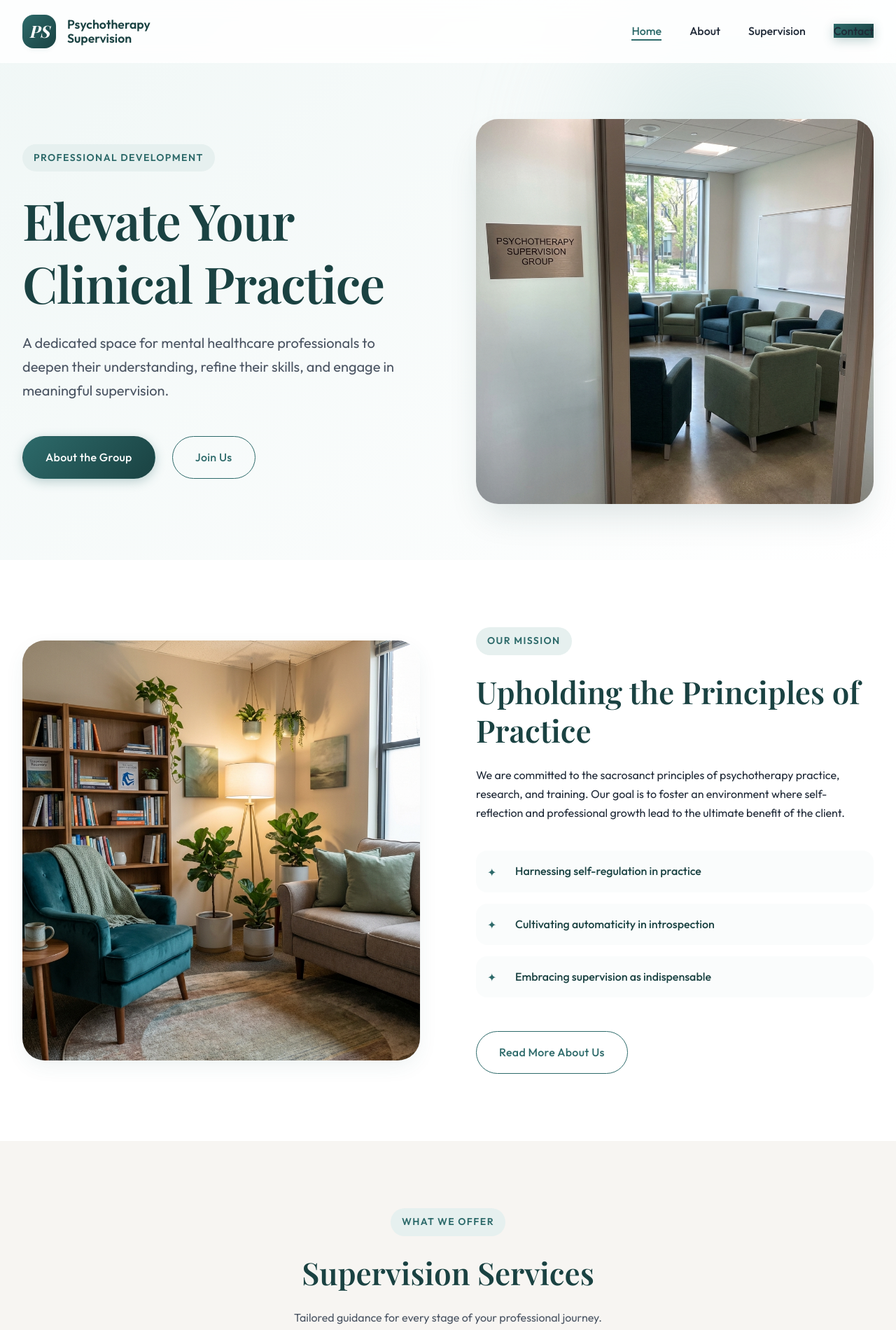
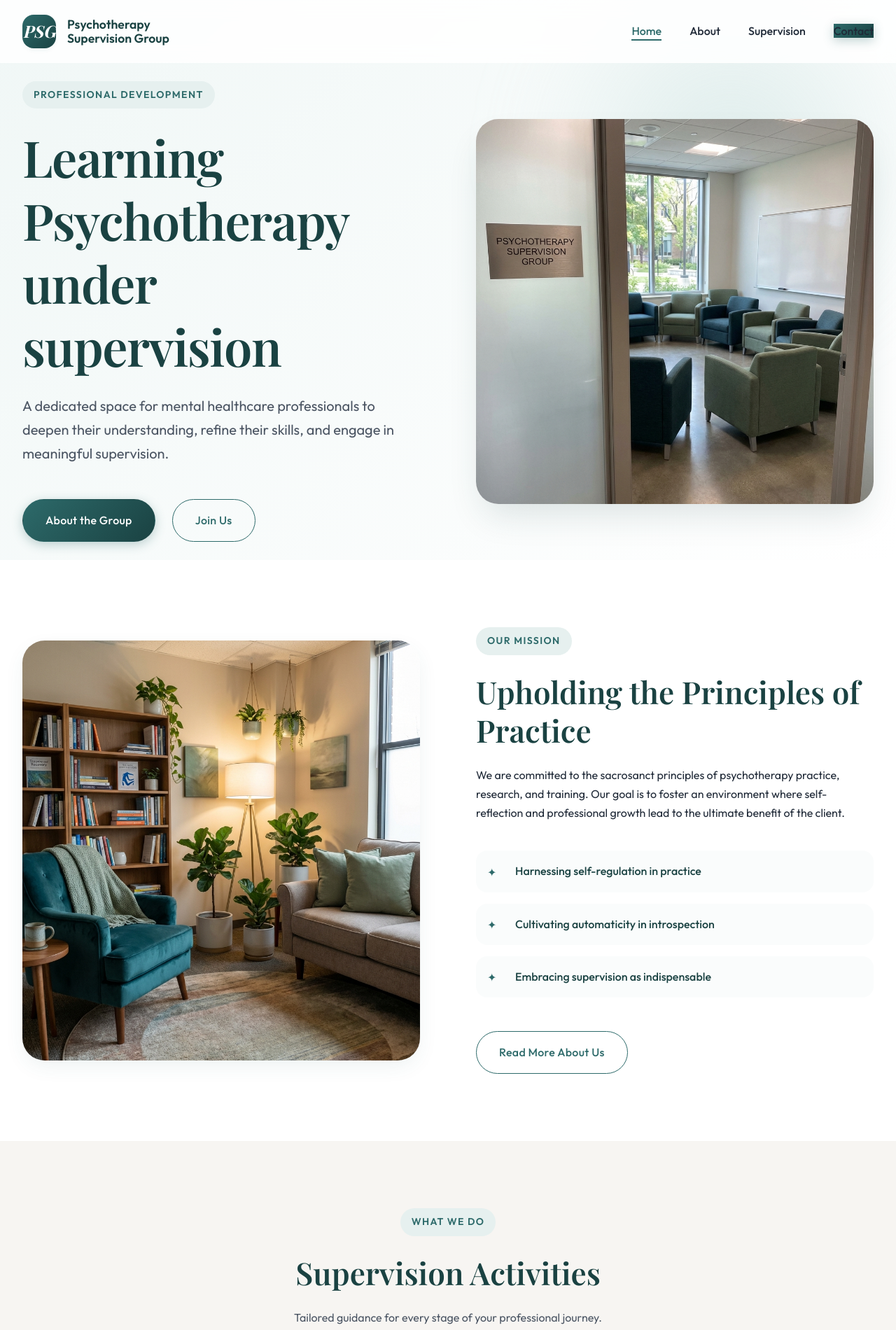
Before and after one commit to psychotherapydelhi95-stack/psychotherapy-website, a plain HTML site: page index.html in a window 1280 px wide. Shown: the top 1900 px of the page at 70% size. Drawn offline with nearby package versions, Linux system fonts and the light colour scheme; a web font is replaced by a local one.

Commit message:
Update site content: new logo, headings, and section titles

```diff
--- a/index.html
+++ b/index.html
@@ -36,8 +36,8 @@
     <header class="header">
         <div class="container header-container">
             <a href="index.html" class="logo">
-                <span class="logo-symbol">PS</span>
-                <span class="logo-text">Psychotherapy<br>Supervision</span>
+                <span class="logo-symbol">PSG</span>
+                <span class="logo-text">Psychotherapy<br>Supervision Group</span>
             </a>
 
             <button class="mobile-toggle" aria-label="Toggle navigation">
@@ -63,7 +63,7 @@
             <div class="container hero-container">
                 <div class="hero-content fade-in-up">
                     <span class="section-badge">Professional Development</span>
-                    <h1 class="hero-title">Elevate Your Clinical Practice</h1>
+                    <h1 class="hero-title">Learning Psychotherapy under supervision</h1>
                     <p class="hero-text">
                         A dedicated space for mental healthcare professionals to deepen their understanding,
                         refine their skills, and engage in meaningful supervision.
@@ -128,8 +128,8 @@
         <!-- Services Teaser -->
         <section class="section services-section">
             <div class="container text-center">
-                <span class="section-badge">What We Offer</span>
-                <h2 class="section-title">Supervision Services</h2>
+                <span class="section-badge">What We Do</span>
+                <h2 class="section-title">Supervision Activities</h2>
                 <p style="max-width: 600px; margin: 0 auto; color: var(--text-muted);">
                     Tailored guidance for every stage of your professional journey.
                 </p>
@@ -163,7 +163,7 @@
         <div class="container">
             <div class="footer-content">
                 <div class="footer-brand">
-                    <span>Psychotherapy Supervision</span>
+                    <span>Psychotherapy Supervision Group</span>
                     <p>&copy; 2024. All rights reserved.</p>
                 </div>
                 <div class="footer-links">
```
Also changed, not shown: about.html (+3 -3 lines), contact.html (+3 -3 lines), services.html (+3 -3 lines), 1 other file.
